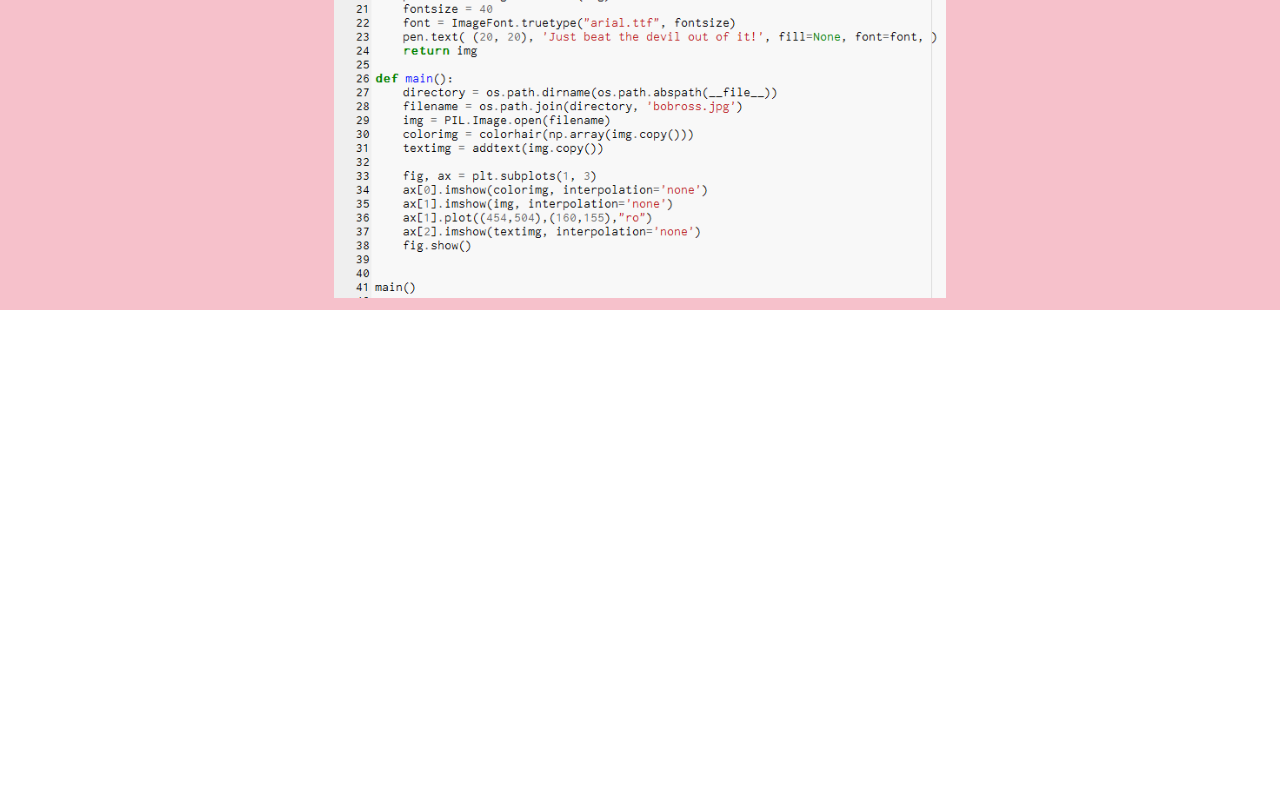
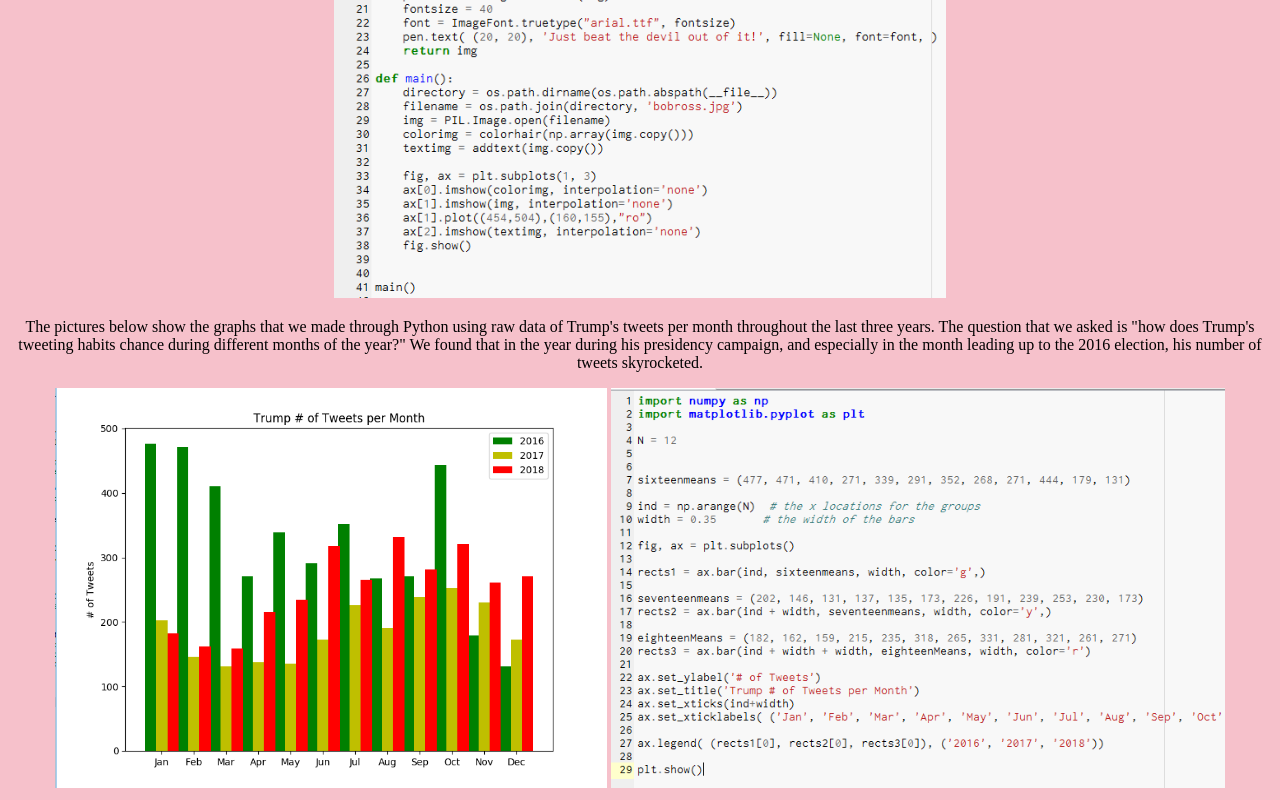
Before and after one commit to casszublin/csp2018-new, a plain HTML site: page portfolio.html in a window 1280 px wide. Shown: the part 4099-4899 px from the top of the page. Before the commit the page ends 4409 px from the top, so only its background shows below. Drawn offline with Linux system fonts and the light colour scheme.

Commit message:
Update portfolio.html

```diff
--- a/portfolio.html
+++ b/portfolio.html
@@ -48,6 +48,11 @@ body {
 <img src="images/bobross.jpg" height="400">
 <img src="images/bobross-edited2.PNG" height="400">
 <img src="images/bob ross code.PNG" height="600">
+
+<p>The pictures below show the graphs that we made through Python using raw data of Trump's tweets per month throughout the last three years. The question that we asked is "how does Trump's tweeting habits chance during different months of the year?" We found that in the year during his presidency campaign, and especially in the month leading up to the 2016 election, his number of tweets skyrocketed.</p>
+<img src="images/trump graph pic.PNG" height="400">
+<img src="images/trump graph code.PNG" height="400">
+
 </center>
 
 </html>
```
